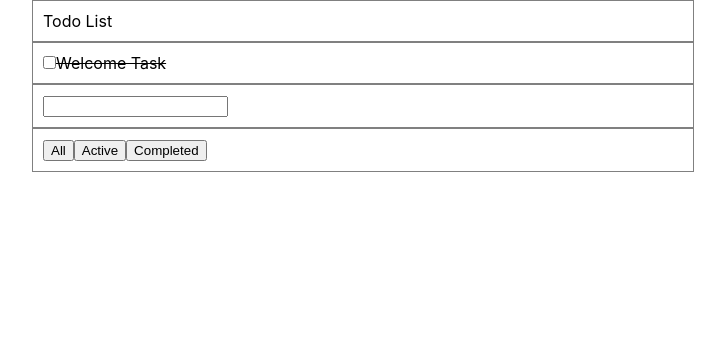
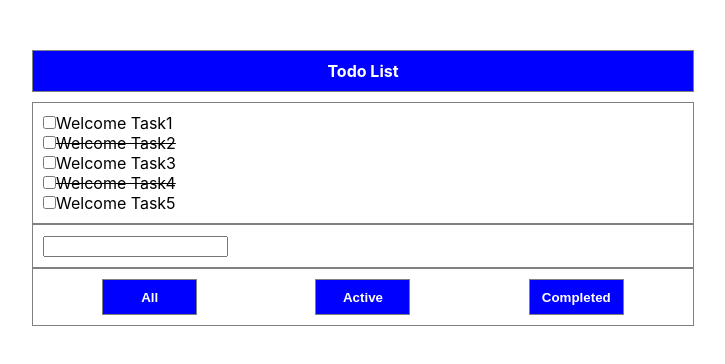
Before and after one commit to delighttoeducate/React-Redux, a React (Create React App) app: page / in a window 1280 px wide. Shown: the top 364 px of the page, without its empty margins (277-1002 px from the left). Built offline with nearby package versions, Linux system fonts and the light colour scheme.

Commit message:
Active,completed,all button handlers implemented

```diff
--- a/src/TodoApp/EachTask.js
+++ b/src/TodoApp/EachTask.js
@@ -1,10 +1,6 @@
 import React, { Component } from 'react'
 import styled,{css} from 'styled-components'
 class EachTask extends Component {
-    constructor(props) {
-        super(props)
-        this.handlerCheckbox=this.handlerCheckbox.bind(this)
-    }
 
     handlerCheckbox=()=>{
         alert("hello");
@@ -12,7 +8,7 @@ class EachTask extends Component {
 
     render() {
         const Span=styled.span`
-        text-decoration:${props=>props.taskStatus?'line-through':'none'};
+        text-decoration:${props=>props.taskStatus==='completed'?'line-through':'none'};
         `
         const Checkbox=styled.input`
         margin:auto;
@@ -22,7 +18,7 @@ class EachTask extends Component {
 
         return (
             <>
-                <Checkbox type='checkbox' onClick={()=>this.handlerCheckbox()} /><Span taskStatus={true}>{this.props.subject}</Span>
+                <Checkbox type='checkbox' onClick={()=>this.handlerCheckbox()} /><Span taskStatus={this.props.status}>{this.props.subject}</Span>
             </>
         )
     }
--- a/src/TodoApp/TodoApp.js
+++ b/src/TodoApp/TodoApp.js
@@ -1,74 +1,145 @@
-import React, { Component } from 'react'
-import styled,{css} from 'styled-components'
-import EachTask from './EachTask';
+import React, { Component } from "react";
+import styled, { css } from "styled-components";
+import EachTask from "./EachTask";
 export class TodoApp extends Component {
-    constructor(props) {
-        super(props)
+  constructor(props) {
+    super(props);
 
-        this.state = {
-            todoItems:[  {id: 1, subject: "Welcome Task", status: true}]
+    this.state = {
+      todoItems: [
+        { id: 1, subject: "Welcome Task1", status: "active" },
+        { id: 2, subject: "Welcome Task2", status: "completed" },
+        { id: 3, subject: "Welcome Task3", status: "active" },
+        { id: 4, subject: "Welcome Task4", status: "completed" },
+        { id: 5, subject: "Welcome Task5", status: "active" }
+      ],
+      displayItems: []
+    };
+  }
 
-        }
-    }
+  componentDidMount() {
+    // Onload display All Items
 
-    render() {
-        const TodoHeader=styled.div`
-        margin:auto;
-        width:50%;
-        border:1px solid grey;
-        padding:10px;
+    this.setState({
+      displayItems: this.state.todoItems
+    });
+  }
+  render() {
+    // Styled Componets
+    const TodoHeader = styled.div`
+      margin: auto;
+      margin-top: 50px;
+      width: 50%;
+      border: 1px solid grey;
+      padding: 10px;
+      text-align: center;
+      background-color: blue;
+      font-weight: bold;
+      color: white;
+    `;
+    const Button = styled.button`
+      width: 95px;
+      height: 36px;
+      background-color: blue;
+      color: white;
+      font-weight: bold;
+      border: 1px solid grey;
+      margin: auto;
+    `;
+    const TodoWrapperBox = styled.div``;
+
+    const TodoArea = styled.div`
+      margin: auto;
+      margin-top: 10px;
+      width: 50%;
+      border: 1px solid grey;
+      padding: 10px;
+    `;
+
+    const TodoAdd = styled.div`
+      margin: auto;
+      width: 50%;
+      padding: 10px;
+      border: 1px solid grey;
+    `;
+
+    const TodoNavigate = styled.div`
+      margin: auto;
+      width: 50%;
+      padding: 10px;
+      border: 1px solid grey;
+      display: flex;
+      justify-content: space-between;
+    `;
+
+    // Handlers
 
 
-        `
-        const TodoWrapperBox=styled.div`
+    this.handlerClick = e => {
+      let tmpArr = [];
 
-        `
+      this.state.todoItems.filter(item => {
+        if (item.status === e) {
+          tmpArr.push(item);
+        }
+      });
+      if (e === "all") {
+        tmpArr = this.state.todoItems;
+      }
+      this.setState(
+        {
+          displayItems: tmpArr
+        },
+        () => {
+        //   console.log("State object evt: %O", this.state.displayItems);
+        }
+      );
+    };
 
-        const TodoArea=styled.div`
-        margin:auto;
-        width:50%;
-        border:1px solid grey;
-        padding:10px;
-        `
+    this.filterTodoItems = e => {};
+    return (
+      <div>
+        <TodoWrapperBox>
+          <TodoHeader>Todo List</TodoHeader>
+          <TodoArea>
+            {this.state.displayItems.map(eachItem => {
+              return (
+                <div>
+                  <EachTask
+                    key={eachItem.id}
+                    subject={eachItem.subject}
+                    status={eachItem.status}
+                  />
+                  <br />
+                </div>
+              );
+            })}
+          </TodoArea>
+          <TodoAdd>
+            <input type="text" width="100%" height="100%" />
+          </TodoAdd>
 
-        const TodoAdd=styled.div`
-        margin:auto;
-        width:50%;
-        padding:10px;
-        border:1px solid grey;
-        `
-
-        const TodoNavigate=styled.div`
-        margin:auto;
-        width:50%;
-        padding:10px;
-        border:1px solid grey;
-        `
-        return (
-            <div>
-
-               <TodoWrapperBox>
-                    <TodoHeader>
-                        Todo List
-                    </TodoHeader>
-                    <TodoArea>
-                    {this.state.todoItems.map((eachItem,index)=>{
-                        return <EachTask key={index} subject={eachItem.subject} status={eachItem.status}/>
-                    })}
-                    </TodoArea>
-                    <TodoAdd><input type='text' width='100%' height='100%'/></TodoAdd>
-
-                    <TodoNavigate>
-
-                        <button>All</button>
-                        <button>Active</button>
-                      <button>Completed</button>
-                    </TodoNavigate>
-
-               </TodoWrapperBox>
-            </div>
-        )
-    }
+          <TodoNavigate>
+            <Button location="left" onClick={() => this.handlerClick("all")}>
+              All
+            </Button>
+            <Button
+              location="margin:0 auto"
+              onClick={() => this.handlerClick("active")}
+            >
+              Active
+            </Button>
+            <Button
+              location="right"
+              onClick={() => this.handlerClick("completed")}
+            >
+              Completed
+            </Button>
+          </TodoNavigate>
+        </TodoWrapperBox>
+      </div>
+    );
+  }
 }
 
-export default TodoApp
+export default TodoApp;
```
